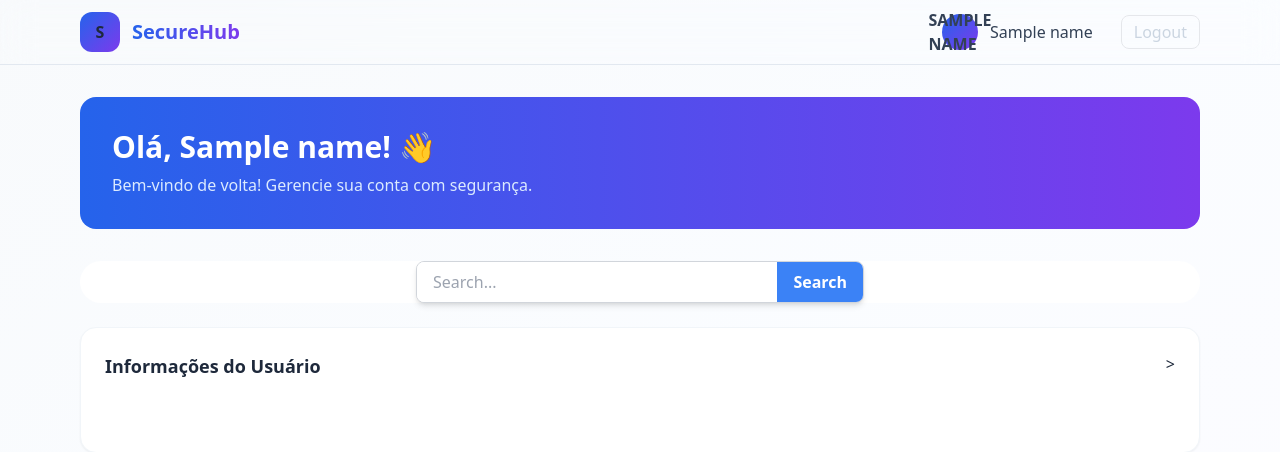
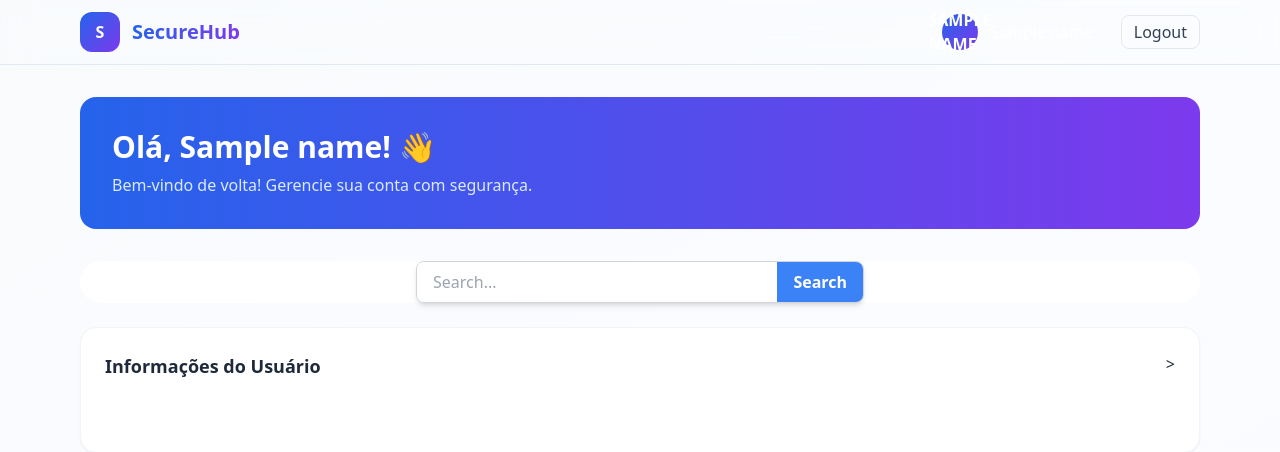
Before and after one commit to maria-lucato08/SiteVulneravel, a Flask app: template templates/dashboard.html in a window 1280 px wide. Shown: the top 452 px of the page. Run offline with Flask 3, Linux system fonts and the light colour scheme; the template is opened without the code that fills it: most values are stand-ins (such as "Sample title", 1, 10 or a date in 2020); some libraries are stand-ins or nearby versions.

Commit message:
header alterações

```diff
--- a/templates/dashboard.html
+++ b/templates/dashboard.html
@@ -14,31 +14,23 @@
     class="min-h-screen bg-gradient-to-br from-slate-50 via-blue-50/30 to-violet-50/30"
   >
     <!-- HEADER -->
-    <header
-      class="sticky top-0 z-50 backdrop-blur-lg border-b border-slate-200"
-    >
-      <div
-        class="max-w-6xl mx-auto px-4 flex items-center justify-between h-16"
-      >
+    <header class="sticky top-0 z-50 backdrop-blur-lg border-b border-slate-200">
+
+      <div class="max-w-6xl mx-auto px-4 flex items-center justify-between h-16">
         <div class="flex items-center gap-3">
-          <div
-            class="w-10 h-10 rounded-xl bg-gradient-to-br from-blue-600 to-violet-600 flex items-center justify-center"
-          >
+
+          <div class="w-10 h-10 rounded-xl bg-gradient-to-br from-blue-600 to-violet-600 flex items-center justify-center text-white">
             <span class="font-bold">S</span>
           </div>
 
-          <span
-            class="text-xl font-bold bg-gradient-to-r from-blue-600 to-violet-600 bg-clip-text text-transparent"
-          >
+          <span class="text-xl font-bold bg-gradient-to-r from-blue-600 to-violet-600 bg-clip-text text-transparent">
             SecureHub
           </span>
         </div>
 
-        <div class="flex items-center gap-3 text-test">
-          <div class="hidden sm:flex items-center gap-3">
-            <div
-              class="w-9 h-9 rounded-full bg-gradient-to-br from-blue-600 to-violet-600 flex items-center justify-center text-test font-semibold"
-            >
+        <div class="flex items-center gap-3">
+          <div class="hidden sm:flex items-center gap-3 text-white">
+            <div class="w-9 h-9 rounded-full bg-gradient-to-br from-blue-600 to-violet-600 flex items-center justify-center font-semibold">
               {{ name[0].upper() }}
             </div>
 
@@ -46,12 +38,10 @@
           </div>
 
           <a href="{{ url_for('login_route.login') }}" class="ml-4">
-            <button
-              id="logout"
-              class="border px-3 py-1 rounded-lg text-slate-300 hover:bg-slate-50"
-            >
+            <button class="border px-3 py-1 rounded-lg text-test hover:bg-slate-100">
               Logout
-            </button></a>
+            </button>
+          </a>
         </div>
       </div>
     </header>
@@ -59,17 +49,13 @@
     <!-- MAIN -->
     <main class="max-w-6xl mx-auto px-4 py-8">
       <!-- HERO -->
-      <section
-        class="bg-gradient-to-r from-blue-600 to-violet-600 rounded-2xl p-8 mb-8 text-white"
-      >
+      <section class="bg-gradient-to-r from-blue-600 to-violet-600 rounded-2xl p-8 mb-8 text-white">
         <h1 class="text-3xl font-bold">Olá, {{ name }}! 👋</h1>
 
         <p class="mt-2 text-blue-100">
           Bem-vindo de volta! Gerencie sua conta com segurança.
         </p>
       </section>
-
-
 
       <!-- GRID -->
 
```
